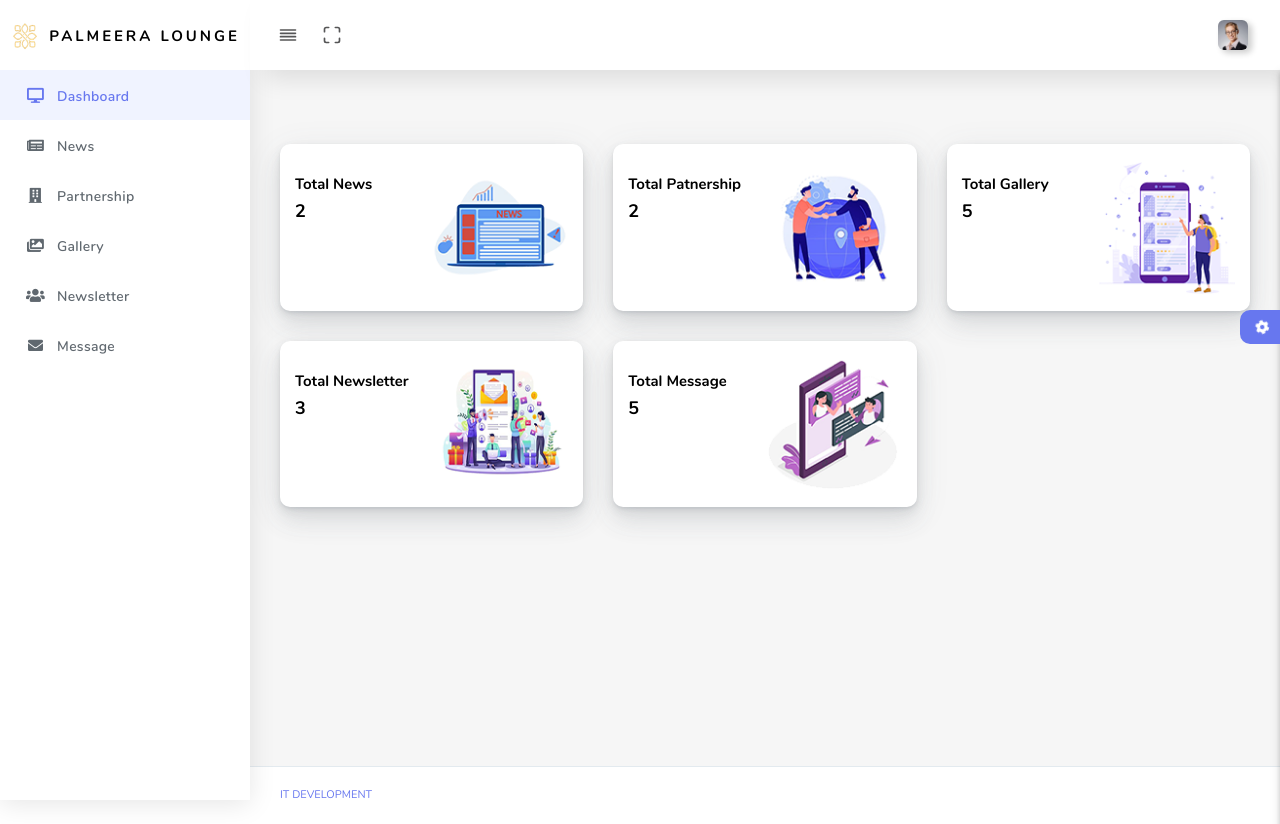
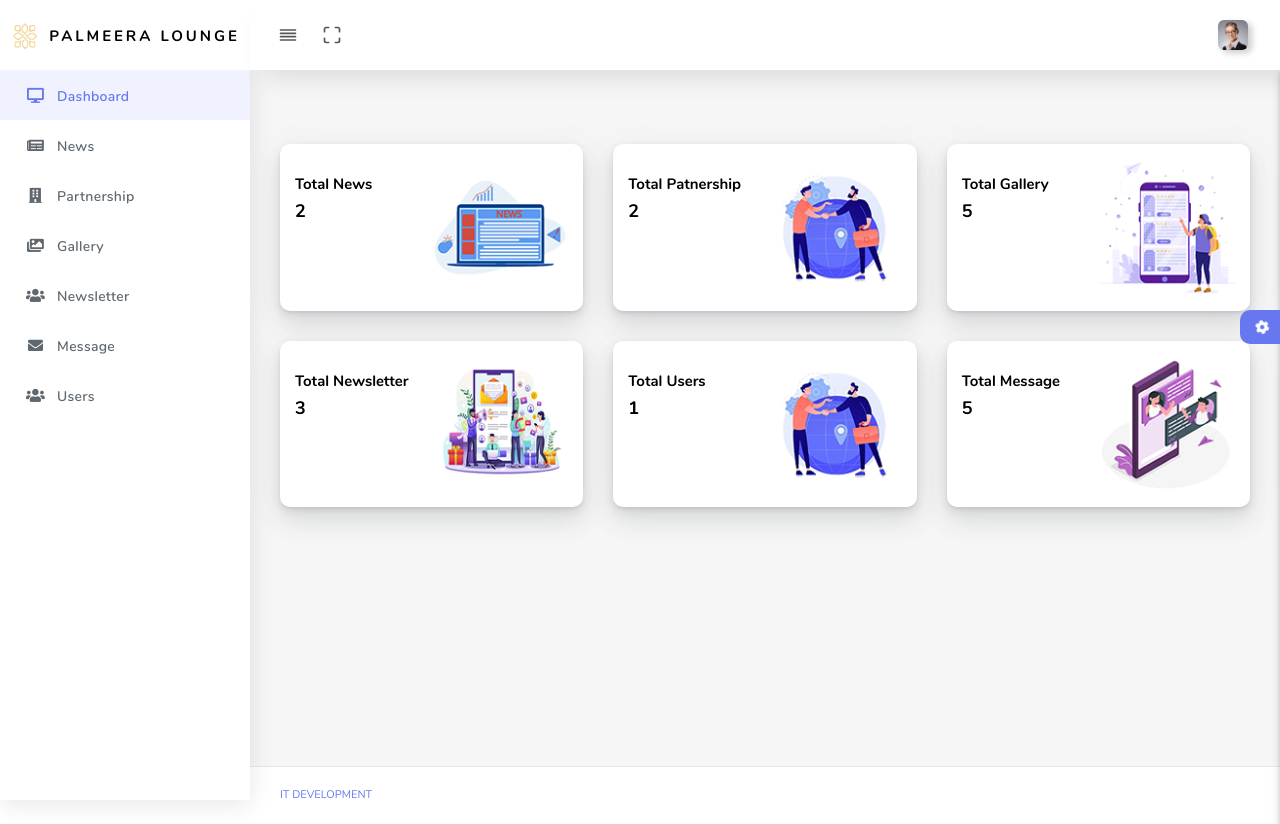
Before and after one commit to PalmeeraLounge/palmeera-web, a PHP site: page /admin/dashboard.php in a window 1280 px wide. Run offline with PHP 8.4, Linux system fonts and the light colour scheme; a user stored in the database is signed in; data comes from the database, SQL or seed files in the repository.

Commit message:
Add files via upload

```diff
--- a/admin/dashboard.php
+++ b/admin/dashboard.php
@@ -21,6 +21,11 @@ $jumlah_gallery = mysqli_num_rows($data_gallery);
 
 $data_newsletter = mysqli_query($koneksi, "SELECT * FROM newsletter");
 $jumlah_newsletter = mysqli_num_rows($data_newsletter);
+
+$data_users = mysqli_query($koneksi, "SELECT * FROM users");
+$jumlah_users = mysqli_num_rows($data_users);
+
+
 ?>
 
 <!DOCTYPE html>
@@ -84,11 +89,10 @@ $jumlah_newsletter = mysqli_num_rows($data_newsletter);
             </a>
           </div>
           <ul class="sidebar-menu">
-
-            <li class="dropdown active">
+          <li class="dropdown active">
               <a href="dashboard.php" class="nav-link"><i class="fas fa-desktop"></i><span>Dashboard</span></a>
             </li>
-            <li>
+            <li >
               <a class="nav-link" href="news.php"><i class="fas fa-newspaper"></i><span>News</span></a>
             </li>
             <li>
@@ -102,6 +106,9 @@ $jumlah_newsletter = mysqli_num_rows($data_newsletter);
             </li>
             <li>
               <a class="nav-link" href="message.php"> <i class="fas fa-envelope"></i></i><span>Message</span></a>
+            </li>
+            <li>
+              <a class="nav-link" href="users.php"> <i class="fas fa-users"></i></i><span>Users</span></a>
             </li>
           </ul>
         </aside>
@@ -202,9 +209,29 @@ $jumlah_newsletter = mysqli_num_rows($data_newsletter);
                     <div class="row ">
                       <div class="col-lg-6 col-md-6 col-sm-6 col-xs-6 pr-0 pt-3">
                         <div class="card-content">
+                          <h5 class="font-15">Total Users</h5>
+                          <h2 class="mb-3 font-18"><?php echo $jumlah_users ?></h2>
+                        </div>
+                      </div>
+                      <div class="col-lg-6 col-md-6 col-sm-6 col-xs-6 pl-0">
+                        <div class="banner-img">
+                          <img src="assets/img/banner/partnership.png" alt="">
+                        </div>
+                      </div>
+                    </div>
+                  </div>
+                </div>
+              </div>
+            </div>
+            <div class="col-xl-4 col-lg-6 col-md-6 col-sm-6 col-xs-12">
+              <div class="card">
+                <div class="card-statistic-4">
+                  <div class="align-items-center justify-content-between">
+                    <div class="row ">
+                      <div class="col-lg-6 col-md-6 col-sm-6 col-xs-6 pr-0 pt-3">
+                        <div class="card-content">
                           <h5 class="font-15">Total Message</h5>
                           <h2 class="mb-3 font-18"><?php echo $jumlah_message ?></h2>
-
                         </div>
                       </div>
                       <div class="col-lg-6 col-md-6 col-sm-6 col-xs-6 pl-0">
--- a/admin/gallery.php
+++ b/admin/gallery.php
@@ -76,7 +76,6 @@ $result = mysqli_query($koneksi, "SELECT * FROM gallery");
             </a>
           </div>
           <ul class="sidebar-menu">
-
           <li >
               <a href="dashboard.php" class="nav-link"><i class="fas fa-desktop"></i><span>Dashboard</span></a>
             </li>
@@ -94,6 +93,9 @@ $result = mysqli_query($koneksi, "SELECT * FROM gallery");
             </li>
             <li>
               <a class="nav-link" href="message.php"> <i class="fas fa-envelope"></i></i><span>Message</span></a>
+            </li>
+            <li>
+              <a class="nav-link" href="users.php"> <i class="fas fa-users"></i></i><span>Users</span></a>
             </li>
           </ul>
         </aside>
--- a/admin/message.php
+++ b/admin/message.php
@@ -76,7 +76,6 @@ $result = mysqli_query($koneksi, "SELECT * FROM message");
             </a>
           </div>
           <ul class="sidebar-menu">
-
           <li >
               <a href="dashboard.php" class="nav-link"><i class="fas fa-desktop"></i><span>Dashboard</span></a>
             </li>
@@ -89,11 +88,14 @@ $result = mysqli_query($koneksi, "SELECT * FROM message");
             <li>
               <a class="nav-link" href="gallery.php"> <i class="fas fa-images"></i></i><span>Gallery</span></a>
             </li>
-            <li >
+            <li>
               <a class="nav-link" href="newsletter.php"> <i class="fas fa-users"></i></i><span>Newsletter</span></a>
             </li>
             <li class="dropdown active">
               <a class="nav-link" href="message.php"> <i class="fas fa-envelope"></i></i><span>Message</span></a>
+            </li>
+            <li>
+              <a class="nav-link" href="users.php"> <i class="fas fa-users"></i></i><span>Users</span></a>
             </li>
           </ul>
         </aside>
--- a/admin/news.php
+++ b/admin/news.php
@@ -76,7 +76,6 @@ $result = mysqli_query($koneksi, "SELECT * FROM news");
             </a>
           </div>
           <ul class="sidebar-menu">
-
           <li >
               <a href="dashboard.php" class="nav-link"><i class="fas fa-desktop"></i><span>Dashboard</span></a>
             </li>
@@ -94,6 +93,9 @@ $result = mysqli_query($koneksi, "SELECT * FROM news");
             </li>
             <li>
               <a class="nav-link" href="message.php"> <i class="fas fa-envelope"></i></i><span>Message</span></a>
+            </li>
+            <li>
+              <a class="nav-link" href="users.php"> <i class="fas fa-users"></i></i><span>Users</span></a>
             </li>
           </ul>
         </aside>
--- a/admin/newsletter.php
+++ b/admin/newsletter.php
@@ -76,7 +76,6 @@ $result = mysqli_query($koneksi, "SELECT * FROM newsletter");
             </a>
           </div>
           <ul class="sidebar-menu">
-
           <li >
               <a href="dashboard.php" class="nav-link"><i class="fas fa-desktop"></i><span>Dashboard</span></a>
             </li>
@@ -94,6 +93,9 @@ $result = mysqli_query($koneksi, "SELECT * FROM newsletter");
             </li>
             <li>
               <a class="nav-link" href="message.php"> <i class="fas fa-envelope"></i></i><span>Message</span></a>
+            </li>
+            <li>
+              <a class="nav-link" href="users.php"> <i class="fas fa-users"></i></i><span>Users</span></a>
             </li>
           </ul>
         </aside>
```
Also changed, not shown: admin/partnership.php (+5 -3 lines).
